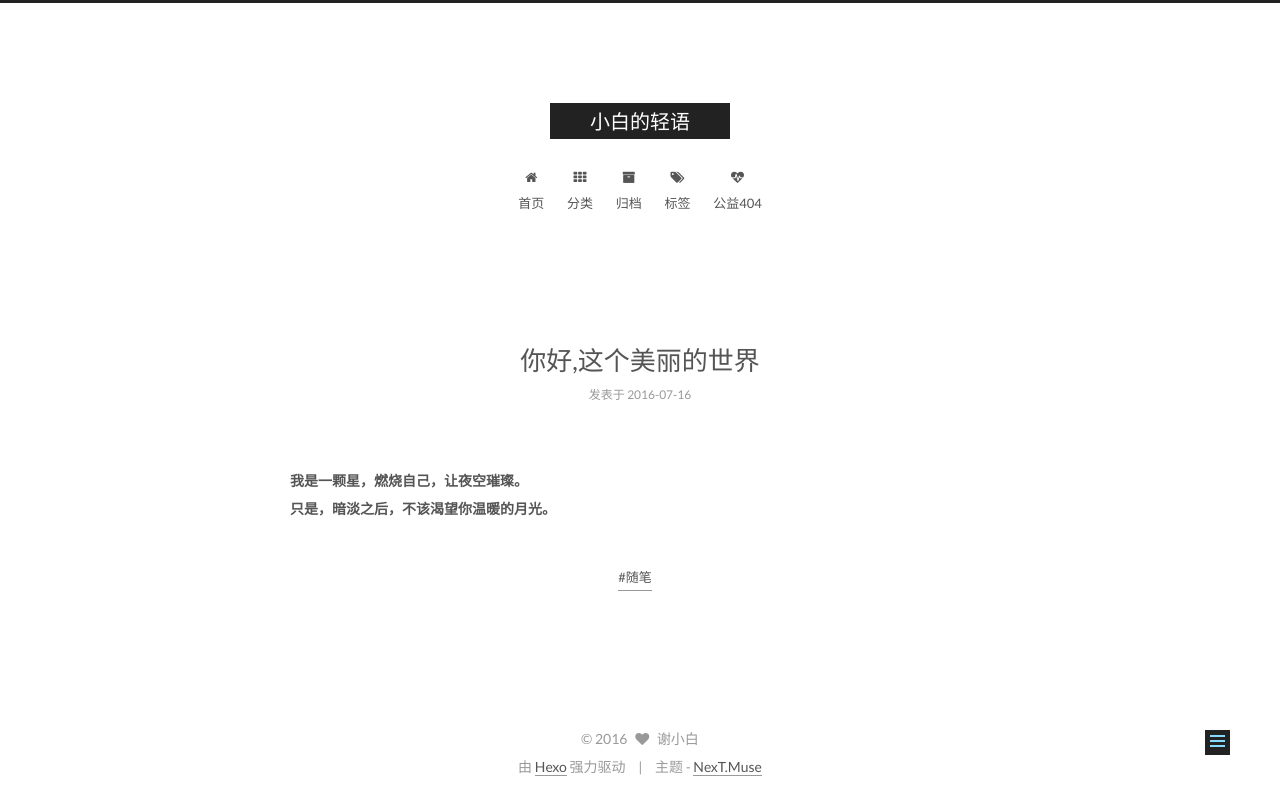
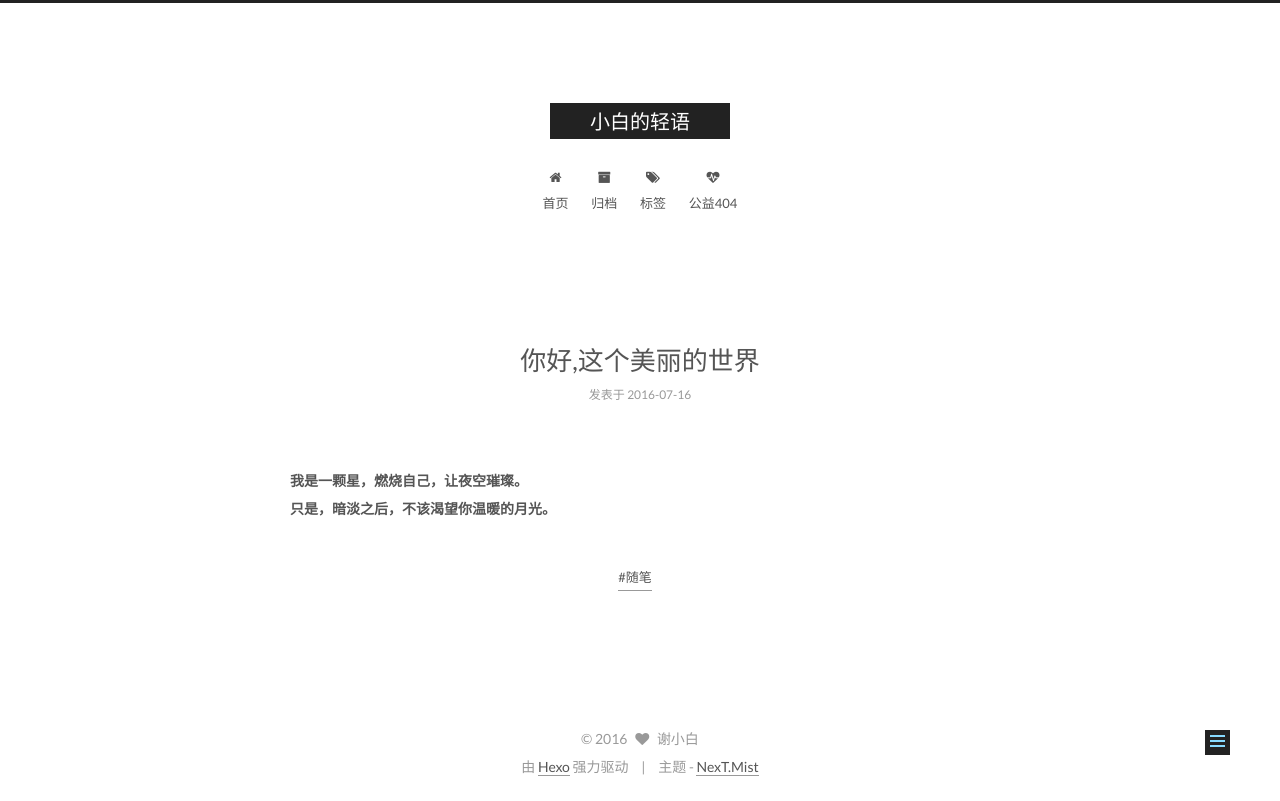
Before and after one commit to xiebaiyuan/xiebaiyuan.github.com, a plain HTML site: page 2016/07/16/你好-这个美丽的世界/index.html in a window 1280 px wide. Drawn offline with Linux system fonts and the light colour scheme.

Commit message:
new commit

```diff
--- a/2016/07/16/你好-这个美丽的世界/index.html
+++ b/2016/07/16/你好-这个美丽的世界/index.html
@@ -5,7 +5,7 @@
 
 
 
-<html class="theme-next muse use-motion">
+<html class="theme-next mist use-motion">
 <head>
   <meta charset="UTF-8"/>
 <meta http-equiv="X-UA-Compatible" content="IE=edge,chrome=1" />
@@ -102,7 +102,7 @@
 <script type="text/javascript" id="hexo.configuration">
   var NexT = window.NexT || {};
   var CONFIG = {
-    scheme: 'Muse',
+    scheme: 'Mist',
     sidebar: {"position":"left","display":"post"},
     fancybox: true,
     motion: true,
@@ -177,16 +177,6 @@
               <i class="menu-item-icon fa fa-fw fa-home"></i> <br />
 
             首页
-          </a>
-        </li>
-
-
-        <li class="menu-item menu-item-categories">
-          <a href="/categories" rel="section">
-
-              <i class="menu-item-icon fa fa-fw fa-th"></i> <br />
-
-            分类
           </a>
         </li>
 
@@ -480,7 +470,7 @@
 <div class="theme-info">
   主题 -
   <a class="theme-link" href="https://github.com/iissnan/hexo-theme-next">
-    NexT.Muse
+    NexT.Mist
   </a>
 </div>
 
```
Also changed, not shown: archives/2016/07/index.html (+3 -13 lines), archives/2016/index.html (+3 -13 lines), archives/index.html (+3 -13 lines), categories/index.html (+3 -13 lines), index.html (+3 -13 lines), tags/index.html (+3 -13 lines), tags/随笔/index.html (+3 -13 lines).
